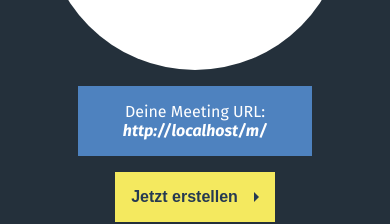
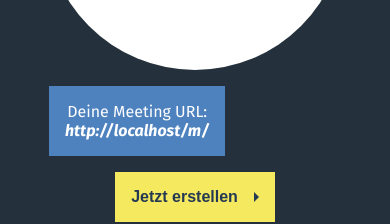
Before and after one commit to kreativ-los/meeting, a Vue app in the folder client/: page /m in a window 390 px wide. Shown: the part 435-659 px from the top of the page. Built offline with nearby package versions, Linux system fonts and the light colour scheme; no server answers.

Commit message:
Fix responsive ug

```diff
--- a/client/src/views/NewMeeting.vue
+++ b/client/src/views/NewMeeting.vue
@@ -12,7 +12,7 @@
       </div>
 
       <div class="grid">
-        <div class="col-offset--3 col--8">
+        <div class="col-offset--3 col--12 col-md--8">
           <div class="note note--info">
             Deine Meeting URL: <strong class="url"><router-link :to="{name: 'meeting', params: {meetingName: meetingName}}">{{ meetingUrl }}</router-link></strong>
           </div>
```
